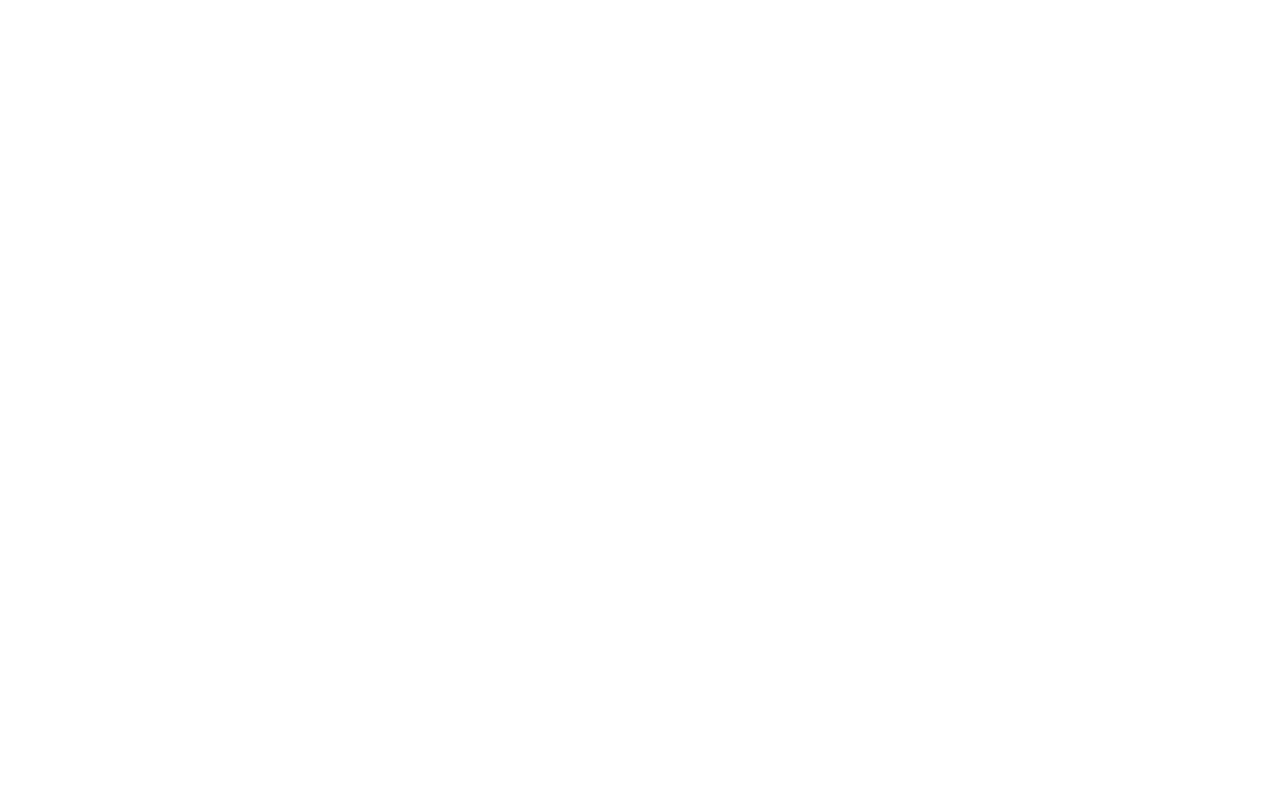
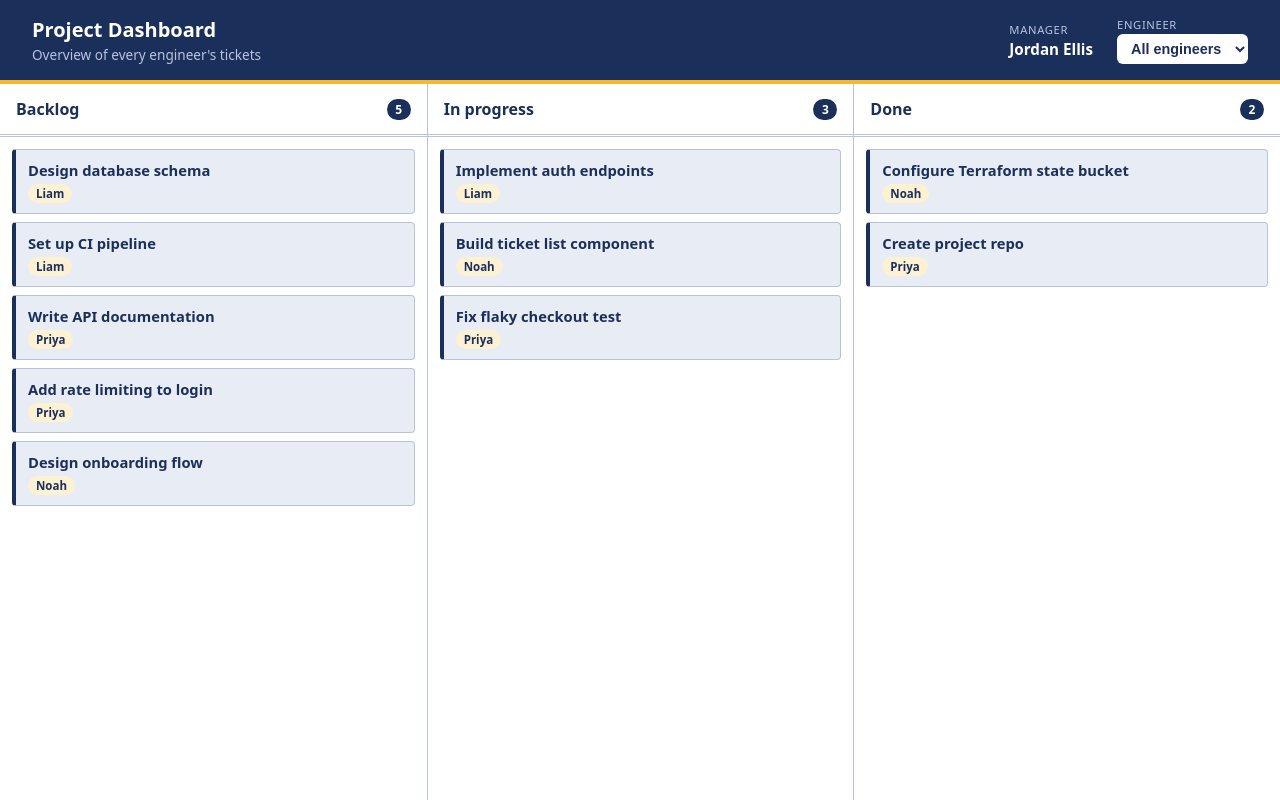
Before and after one commit to cs390f26/agile-board-monolith, a Flask app: page / in a window 1280 px wide. Before the commit the page is empty. Run offline with Flask 3, Linux system fonts and the light colour scheme.

Commit message:
dashboard page

```diff
--- a/src/agile-board/app.py
+++ b/src/agile-board/app.py
@@ -17,6 +17,3 @@ def create_app():
         return render_template('engineer.html', name=name)
 
     return app
-
-
-print("hello world")
--- a/src/agile-board/static/index.css
+++ b/src/agile-board/static/index.css
@@ -0,0 +1,182 @@
+:root {
+    --blue: #1b2f5b;
+    --blue-soft: #e8ecf5;
+    --blue-mid: #b9c3dc;
+    --amber: #f5b82e;
+    --amber-soft: #fdf1d3;
+    --white: #ffffff;
+}
+
+* { box-sizing: border-box; margin: 0; padding: 0; }
+
+body {
+    font-family: system-ui, -apple-system, "Segoe UI", Roboto, sans-serif;
+    background: var(--blue-soft);
+    color: var(--blue);
+    min-height: 100vh;
+    display: flex;
+    flex-direction: column;
+}
+
+/* ---------- Header ---------- */
+header {
+    background: var(--blue);
+    color: var(--white);
+    display: flex;
+    align-items: center;
+    justify-content: space-between;
+    padding: 16px 32px;
+    border-bottom: 4px solid var(--amber);
+    flex-wrap: wrap;
+    gap: 12px;
+}
+
+header h1 {
+    font-size: 1.25rem;
+    font-weight: 600;
+}
+
+header p {
+    font-size: 0.85rem;
+    color: var(--blue-mid);
+    margin-top: 2px;
+}
+
+.header-controls {
+    display: flex;
+    align-items: center;
+    gap: 24px;
+}
+
+.manager-info,
+.engineer-select {
+    display: flex;
+    flex-direction: column;
+    gap: 2px;
+}
+
+.label {
+    font-size: 0.7rem;
+    text-transform: uppercase;
+    letter-spacing: 0.06em;
+    color: var(--blue-mid);
+}
+
+.manager-name {
+    font-weight: 600;
+    font-size: 0.95rem;
+}
+
+.engineer-select select {
+    background: var(--white);
+    color: var(--blue);
+    font-weight: 600;
+    font-size: 0.9rem;
+    padding: 6px 10px;
+    border: none;
+    border-radius: 6px;
+    cursor: pointer;
+}
+
+.engineer-select select:focus-visible {
+    outline: 2px solid var(--amber);
+}
+
+main {
+    flex: 1;
+    display: flex;
+    padding: 0;
+}
+
+.notebook {
+    flex: 1;
+    width: 100%;
+    background: var(--white);
+    border: none;
+    border-radius: 0;
+    display: grid;
+    grid-template-columns: repeat(3, 1fr);
+}
+
+.lane {
+    display: flex;
+    flex-direction: column;
+    min-height: 0;
+}
+
+.lane + .lane {
+    border-left: 1px solid var(--blue-mid);
+}
+
+.lane-head {
+    display: flex;
+    align-items: center;
+    justify-content: space-between;
+    padding: 14px 16px;
+    border-bottom: 3px double var(--blue-mid);
+}
+
+.lane-head h2 {
+    font-size: 1rem;
+    font-weight: 600;
+}
+
+.count {
+    background: var(--blue);
+    color: var(--white);
+    font-size: 0.75rem;
+    font-weight: 600;
+    min-width: 24px;
+    text-align: center;
+    padding: 2px 8px;
+    border-radius: 999px;
+}
+
+.dropzone {
+    flex: 1;
+    display: flex;
+    flex-direction: column;
+    gap: 8px;
+    padding: 12px;
+}
+
+.card {
+    background: var(--blue-soft);
+    border: 1px solid var(--blue-mid);
+    border-left: 4px solid var(--blue);
+    border-radius: 4px;
+    padding: 10px 12px;
+    display: flex;
+    flex-direction: column;
+    gap: 4px;
+}
+
+.card-title {
+    font-size: 0.92rem;
+    font-weight: 600;
+}
+
+.card-engineer {
+    align-self: flex-start;
+    background: var(--amber-soft);
+    color: var(--blue);
+    font-size: 0.72rem;
+    font-weight: 600;
+    padding: 2px 8px;
+    border-radius: 999px;
+}
+
+.empty {
+    color: var(--blue-mid);
+    font-size: 0.85rem;
+    text-align: center;
+    padding: 16px 0;
+}
+
+@media (max-width: 700px) {
+    header { padding: 14px 16px; }
+    .header-controls { width: 100%; justify-content: space-between; }
+    .notebook { grid-template-columns: 1fr; }
+    .lane { min-height: 0; }
+    .lane + .lane { border-left: none; border-top: 1px solid var(--blue-mid); }
+}
--- a/src/agile-board/templates/index.html
+++ b/src/agile-board/templates/index.html
@@ -2,8 +2,126 @@
 <html lang="en">
 <head>
     <meta charset="UTF-8">
-    <title>Dashboard</title>
+    <meta name="viewport" content="width=device-width, initial-scale=1">
+    <title>Manager Dashboard</title>
+    <link rel="stylesheet" href="../static/index.css">
 </head>
 <body>
+<header>
+    <div>
+        <h1>Project Dashboard</h1>
+        <p>Overview of every engineer's tickets</p>
+    </div>
+    <div class="header-controls">
+        <div class="manager-info">
+            <span class="label">Manager</span>
+            <span class="manager-name" id="manager-name">Jordan Ellis</span>
+        </div>
+        <div class="engineer-select">
+            <span class="label" for="engineer-filter">Engineer</span>
+            <select id="engineer-filter">
+                <option value="all">All engineers</option>
+            </select>
+        </div>
+    </div>
+</header>
+
+<main>
+    <div class="notebook">
+        <section class="lane">
+            <div class="lane-head">
+                <h2>Backlog</h2>
+                <span class="count" id="count-backlog">0</span>
+            </div>
+            <div class="dropzone" id="backlog" data-status="backlog"></div>
+        </section>
+
+        <section class="lane">
+            <div class="lane-head">
+                <h2>In progress</h2>
+                <span class="count" id="count-inprogress">0</span>
+            </div>
+            <div class="dropzone" id="inprogress" data-status="inprogress"></div>
+        </section>
+
+        <section class="lane">
+            <div class="lane-head">
+                <h2>Done</h2>
+                <span class="count" id="count-done">0</span>
+            </div>
+            <div class="dropzone" id="done" data-status="done"></div>
+        </section>
+    </div>
+</main>
+
+<script>
+    // Dummy data. Swap this for a fetch() to your backend later.
+    const tasks = [
+        { id: 1, title: "Design database schema", status: "backlog", engineer: "Liam" },
+        { id: 2, title: "Set up CI pipeline", status: "backlog", engineer: "Liam" },
+        { id: 3, title: "Write API documentation", status: "backlog", engineer: "Priya" },
+        { id: 4, title: "Add rate limiting to login", status: "backlog", engineer: "Priya" },
+        { id: 5, title: "Implement auth endpoints", status: "inprogress", engineer: "Liam" },
+        { id: 6, title: "Build ticket list component", status: "inprogress", engineer: "Noah" },
+        { id: 7, title: "Configure Terraform state bucket", status: "done", engineer: "Noah" },
+        { id: 8, title: "Create project repo", status: "done", engineer: "Priya" },
+        { id: 9, title: "Design onboarding flow", status: "backlog", engineer: "Noah" },
+        { id: 10, title: "Fix flaky checkout test", status: "inprogress", engineer: "Priya" }
+    ];
+
+    const engineers = [...new Set(tasks.map(t => t.engineer))].sort();
+    const select = document.getElementById("engineer-filter");
+    engineers.forEach(name => {
+        const opt = document.createElement("option");
+        opt.value = name;
+        opt.textContent = name;
+        select.appendChild(opt);
+    });
+
+    const zones = document.querySelectorAll(".dropzone");
+
+    function buildCard(task) {
+        const card = document.createElement("div");
+        card.className = "card";
+        card.dataset.id = task.id;
+
+        const label = document.createElement("span");
+        label.className = "card-title";
+        label.textContent = task.title;
+
+        const engineer = document.createElement("span");
+        engineer.className = "card-engineer";
+        engineer.textContent = task.engineer;
+
+        card.appendChild(label);
+        card.appendChild(engineer);
+        return card;
+    }
+
+    function renderBoard() {
+        const filter = select.value;
+        zones.forEach(zone => zone.innerHTML = "");
+
+        const visible = tasks.filter(t => filter === "all" || t.engineer === filter);
+
+        zones.forEach(zone => {
+            const status = zone.dataset.status;
+            const cards = visible.filter(t => t.status === status);
+            cards.forEach(task => zone.appendChild(buildCard(task)));
+
+            document.getElementById("count-" + zone.id).textContent = cards.length;
+
+            if (cards.length === 0) {
+                const empty = document.createElement("div");
+                empty.className = "empty";
+                empty.textContent = "No tickets here";
+                zone.appendChild(empty);
+            }
+        });
+    }
+
+    select.addEventListener("change", renderBoard);
+    renderBoard();
+</script>
 </body>
 </html>
```
Also changed, not shown: 1 other file.
